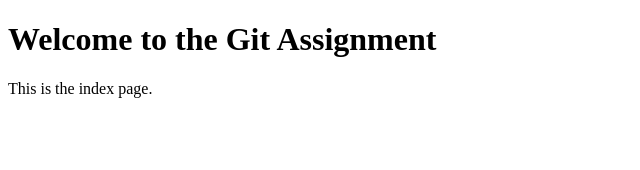
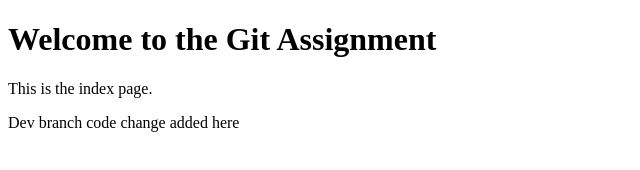
Before and after one commit to abhin/Alpha, a plain HTML site: page index.html in a window 1280 px wide. Shown: the whole page, without its empty margins (0-640 px from the left). Drawn offline with Linux system fonts and the light colour scheme.

Commit message:
dev branch changes

```diff
--- a/index.html
+++ b/index.html
@@ -8,5 +8,7 @@
 <body>
 <h1>Welcome to the Git Assignment</h1>
     <p>This is the index page.</p>
+
+<p>Dev branch code change added here</p>
 </body>
 </html>
```
